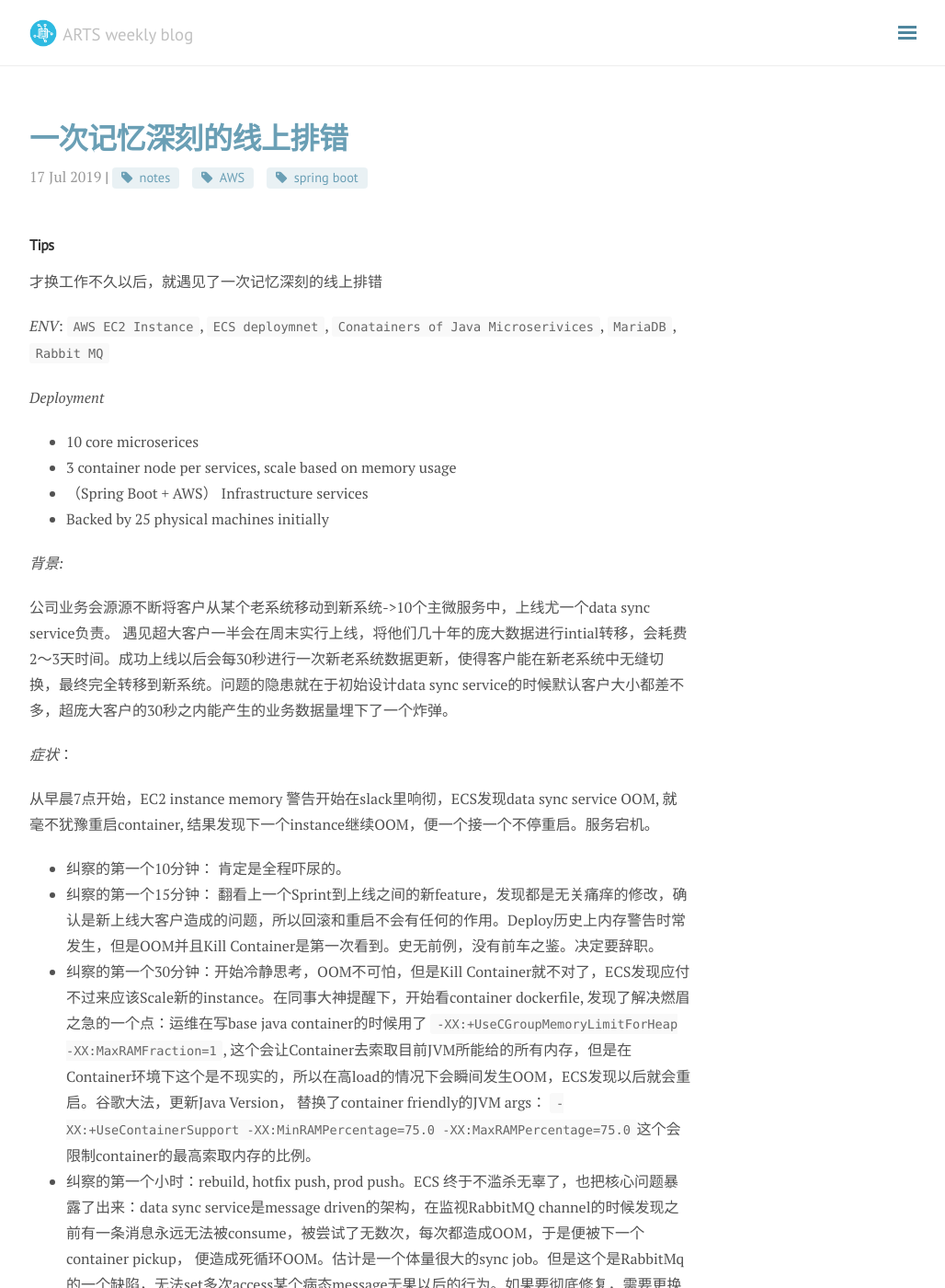
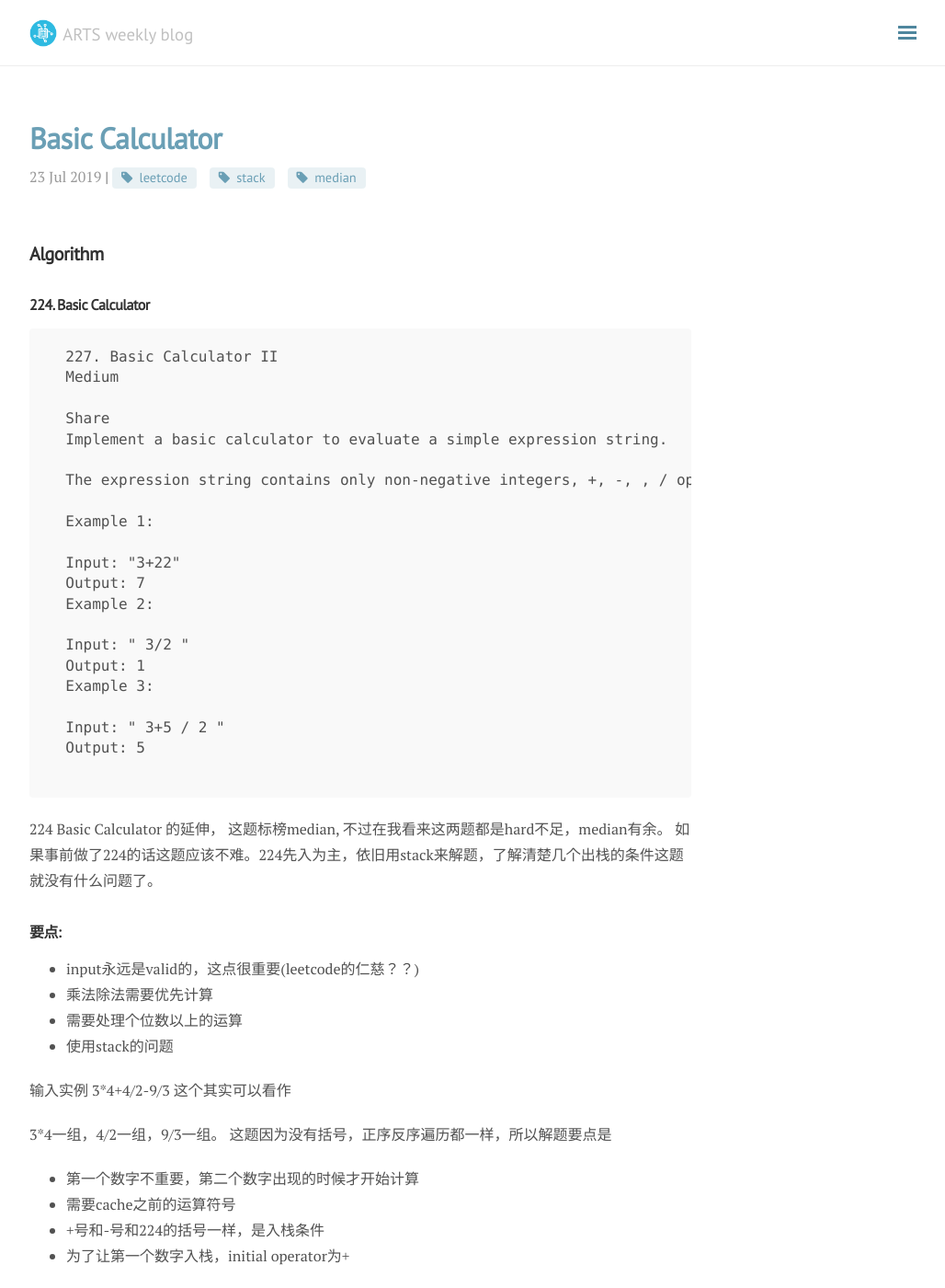
Before and after one commit to YiYeHuang/arts-tech-blog, a Jekyll site: the page built from blog/index.html, in a window 1280 px wide and 1400 px high. Shown: the whole window at 92% size, without its empty margins (248-1276 px from the left). Built offline with Jekyll 4.4.1, drawn with Linux system fonts in a browser that asks for light colours; nearby versions of some CDN libraries; the list of posts is cut into pages by our own code; comment, search, counter and statistics services are not loaded; some of the changed text lies outside the part shown.

Commit message:
Basic CalculatorII

````diff
--- a/_posts/2019-07-22-tips-onCall1.md
+++ b/_posts/2019-07-22-tips-onCall1.md
@@ -1,7 +1,7 @@
 ---
 layout: post
 title:  "一次记忆深刻的线上排错"
-date:   2019-07-16 22:59:53 -0700
+date:   2019-07-22 22:59:53 -0700
 categories: tip
 tag: [notes, AWS, spring boot]
 ---
--- /dev/null
+++ b/_posts/2019-07-23-algo-calculateII.md
@@ -0,0 +1,97 @@
+---
+layout: post
+title:  "Basic Calculator"
+date:   2019-07-23 15:59:53 -0700
+categories: algorithm
+tag: [leetcode, stack, median]
+---
+
+## Algorithm
+
+### 224. Basic Calculator
+
+```text
+  227. Basic Calculator II
+  Medium
+
+  Share
+  Implement a basic calculator to evaluate a simple expression string.
+
+  The expression string contains only non-negative integers, +, -, , / operators and empty spaces . The integer division should truncate toward zero.
+
+  Example 1:
+
+  Input: "3+22"
+  Output: 7
+  Example 2:
+
+  Input: " 3/2 "
+  Output: 1
+  Example 3:
+
+  Input: " 3+5 / 2 "
+  Output: 5
+
+```
+
+224 Basic Calculator 的延伸， 这题标榜median, 不过在我看来这两题都是hard不足，median有余。
+如果事前做了224的话这题应该不难。224先入为主，依旧用stack来解题，了解清楚几个出栈的条件这题就没有什么问题了。
+
+#### 要点:
+- input永远是valid的，这点很重要(leetcode的仁慈？？)
+- 乘法除法需要优先计算
+- 需要处理个位数以上的运算
+- 使用stack的问题
+
+输入实例 3*4+4/2-9/3 这个其实可以看作
+
+3*4一组，4/2一组，9/3一组。 这题因为没有括号，正序反序遍历都一样，所以解题要点是
+- 第一个数字不重要，第二个数字出现的时候才开始计算
+- 需要cache之前的运算符号
+- +号和-号和224的括号一样，是入栈条件
+- 为了让第一个数字入栈，initial operator为+
+
+#### 代码：
+需要处理以下
+- + 数字入栈 cache清零
+- - 数字加'-'入栈 cache清零
+- 数字: 处理进制的问题
+- ' ': 继续前进
+- *: pop和现在cache的数字计算，然后push入栈
+- /: pop和现在cache的数字计算，然后push入栈
+
+
+```java
+    public static int calculate(String s) {
+        if (s == null || s.length() == 0) return 0;
+        Stack<Integer> stack = new Stack<>();
+        s += '+';
+        char operator = '+';
+        for (int i = 0, n = 0; i < s.length(); i++) {
+            char ch = s.charAt(i);
+
+            if (ch >= '0' && ch <= '9') {
+                n = n * 10 + ch - '0';
+                continue;
+            }
+            if (ch == ' ') continue;
+            if (operator == '+') {
+                stack.push(n);
+            } else if (operator == '-') {
+                stack.push(-n);
+            } else if (operator == '*') {
+                stack.push(stack.pop()*n);
+            } else if (operator == '/') {
+                stack.push(stack.pop()/n);
+            }
+            operator = ch;
+            n = 0;
+        }
+
+        int total = 0;
+        while (!stack.isEmpty()) {
+            total += stack.pop();
+        }
+        return total;
+    }
+```
````
Also changed, not shown: _posts/2019-07-23-algo-calculateI.md (+1 -1 lines).
